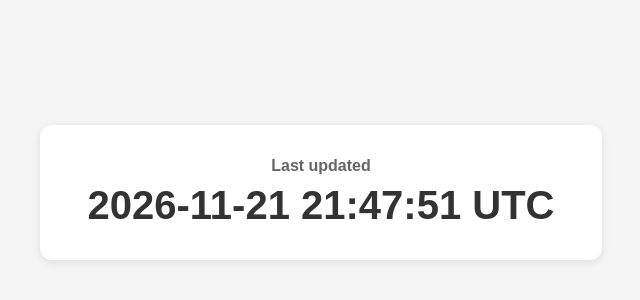
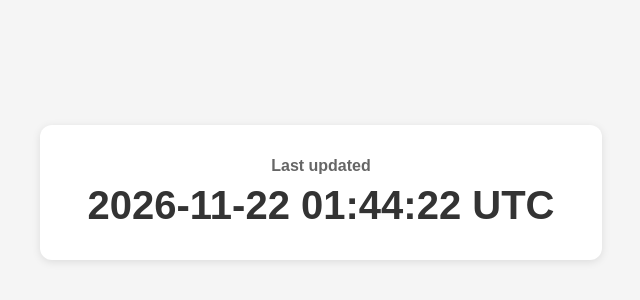
Before and after one commit to jbarronuk/BillableHours, a plain HTML site: page index.html in a window 1280 px wide. Shown: the part 208-508 px from the top of the page, 319-959 px from the left. Drawn offline with Linux system fonts and the light colour scheme.

Commit message:
Update dashboard

```diff
--- a/index.html
+++ b/index.html
@@ -27,7 +27,7 @@
 <body>
     <div class="card">
         <h1>Last updated</h1>
-        <p>2026-11-21 21:47:51 UTC</p>
+        <p>2026-11-22 01:44:22 UTC</p>
     </div>
 </body>
 </html>
```
